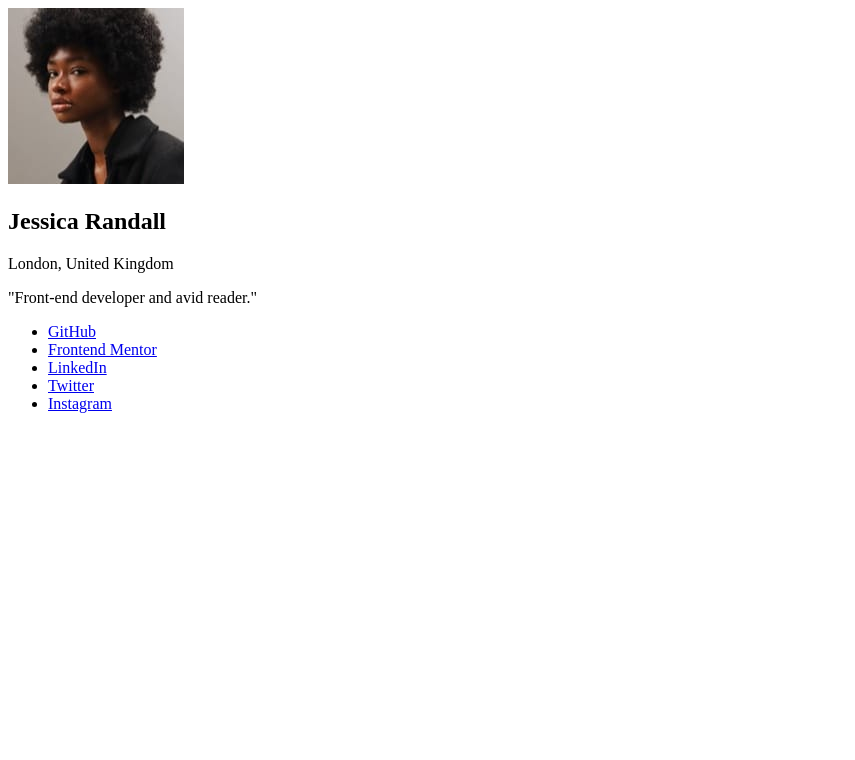
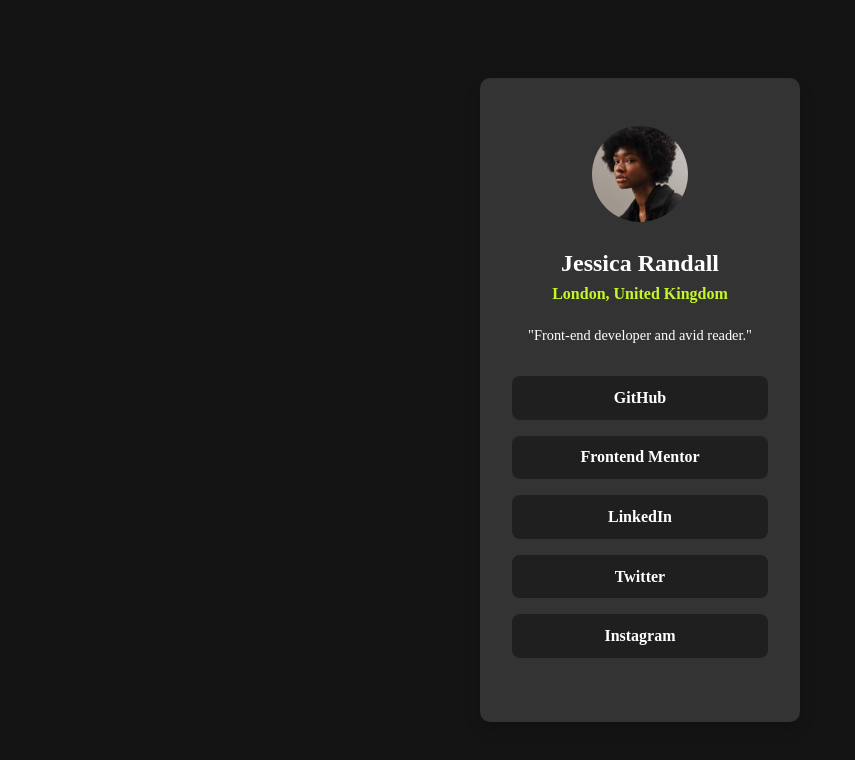
Before and after one commit to TheRazorbill/social-links-profile-main, a plain HTML site: page index.html in a window 1280 px wide. Shown: the whole page, without its empty margins (0-855 px from the left). Drawn offline with Linux system fonts and the light colour scheme; the site is published under a folder, as on GitHub Pages, so addresses that start at the root find nothing.

Commit message:
Update index.html

```diff
--- a/index.html
+++ b/index.html
@@ -14,7 +14,7 @@
       href="./assets/images/favicon-32x32.png"
     />
     <title>Frontend Mentor | Social links profile</title>
-    <link rel="stylesheet" href="/assets/style/style.css" />
+    <link rel="stylesheet" href="assets/style/style.css" />
   </head>
   <body>
     <main class="container">
```
